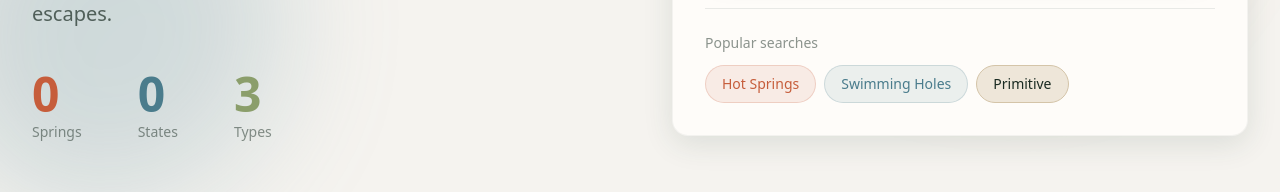
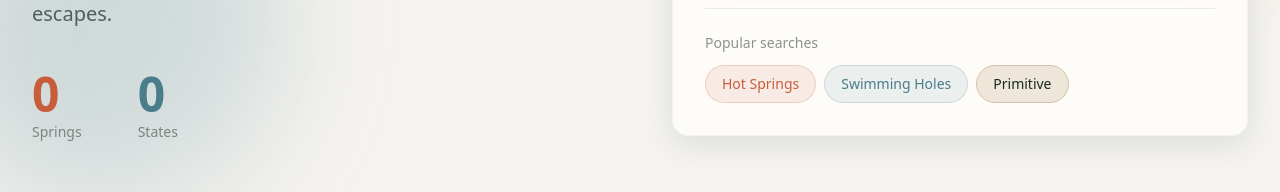
Before and after one commit to Gr0x01/soakmap, a Next.js app: page / in a window 1280 px wide. Shown: the part 425-617 px from the top of the page. Built offline with nearby package versions, Linux system fonts and the light colour scheme; no server answers; the database is empty.

Commit message:
removed stat on homepage

```diff
--- a/src/components/home/SearchHeroClient.tsx
+++ b/src/components/home/SearchHeroClient.tsx
@@ -138,10 +138,6 @@ export function SearchHeroClient({ stats, states }: SearchHeroClientProps) {
                 </div>
                 <div className="text-sm text-bark/50 mt-1 font-body">States</div>
               </div>
-              <div>
-                <div className="font-display text-4xl md:text-5xl font-bold text-moss">3</div>
-                <div className="text-sm text-bark/50 mt-1 font-body">Types</div>
-              </div>
             </div>
           </div>
 
```
